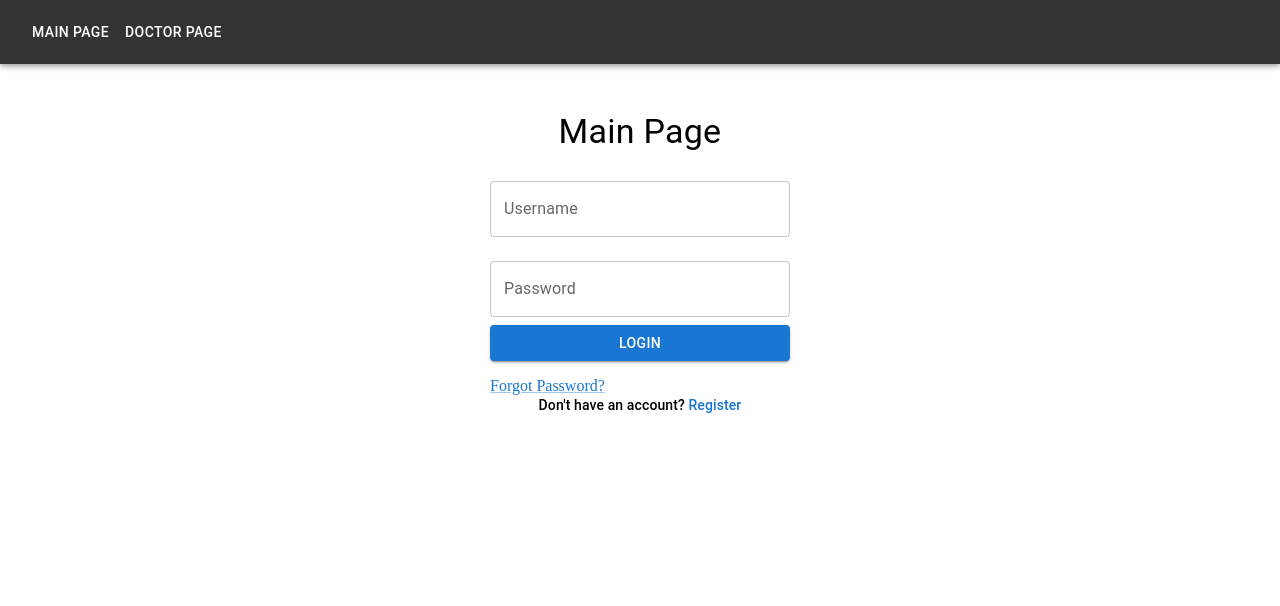
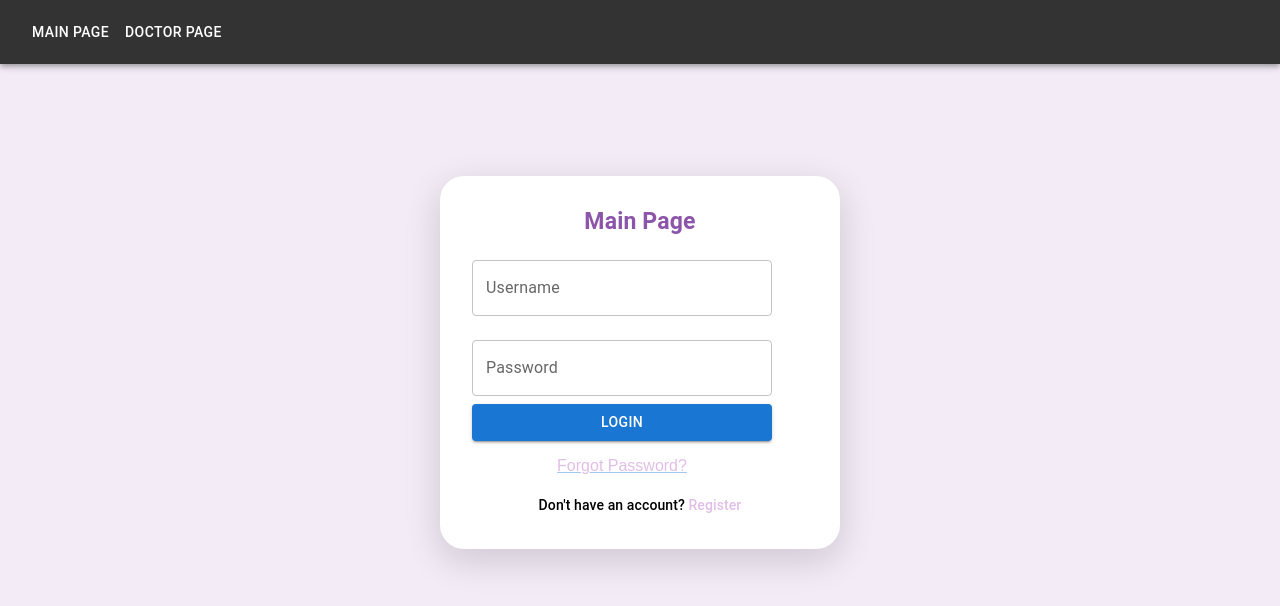
Before and after one commit to JStepnicki/Onco-Marker, a React (Vite) app in the folder frontend/: page / in a window 1280 px wide. Shown: the top 606 px of the page. Built offline with nearby package versions, Linux system fonts and the light colour scheme.

Commit message:
feat: Visual updates for login

```diff
--- a/frontend/src/components/Auth/Register.jsx
+++ b/frontend/src/components/Auth/Register.jsx
@@ -1,6 +1,7 @@
 import React, { useState } from 'react';
 import { Button, TextField, Box, Grid } from '@mui/material';
 import { useNavigate } from 'react-router-dom';
+import './Register.css';
 
 function Register() {
   const navigate = useNavigate();
--- a/frontend/src/pages/MainPage.css
+++ b/frontend/src/pages/MainPage.css
@@ -1,7 +1,29 @@
+body {
+    background-color: #F3EBF6;
+    font-family: 'Ubuntu', sans-serif;
+}
+
 .main-page {
-    display: flex;
-    flex-direction: column;
-    align-items: center;
-    justify-content: center;
-    height: 50vh;
-  }
+    background-color: #FFFFFF;
+    width: 400px;
+    margin: 7em auto;
+    border-radius: 1.5em;
+    box-shadow: 0px 11px 35px 2px rgba(0, 0, 0, 0.14);
+    padding: 2em;
+    text-align: center;
+}
+
+.main-page h1 {
+    color: #8C55AA;
+    font-weight: bold;
+    font-size: 23px;
+}
+
+.main-page .MuiTypography-subtitle2 {
+    margin-top: 20px;
+}
+
+.main-page .MuiLink-root {
+    color: #E1BEE7;
+    cursor: pointer;
+}
```
Also changed, not shown: 1 other file (tests, documents, lock files or other folders).
